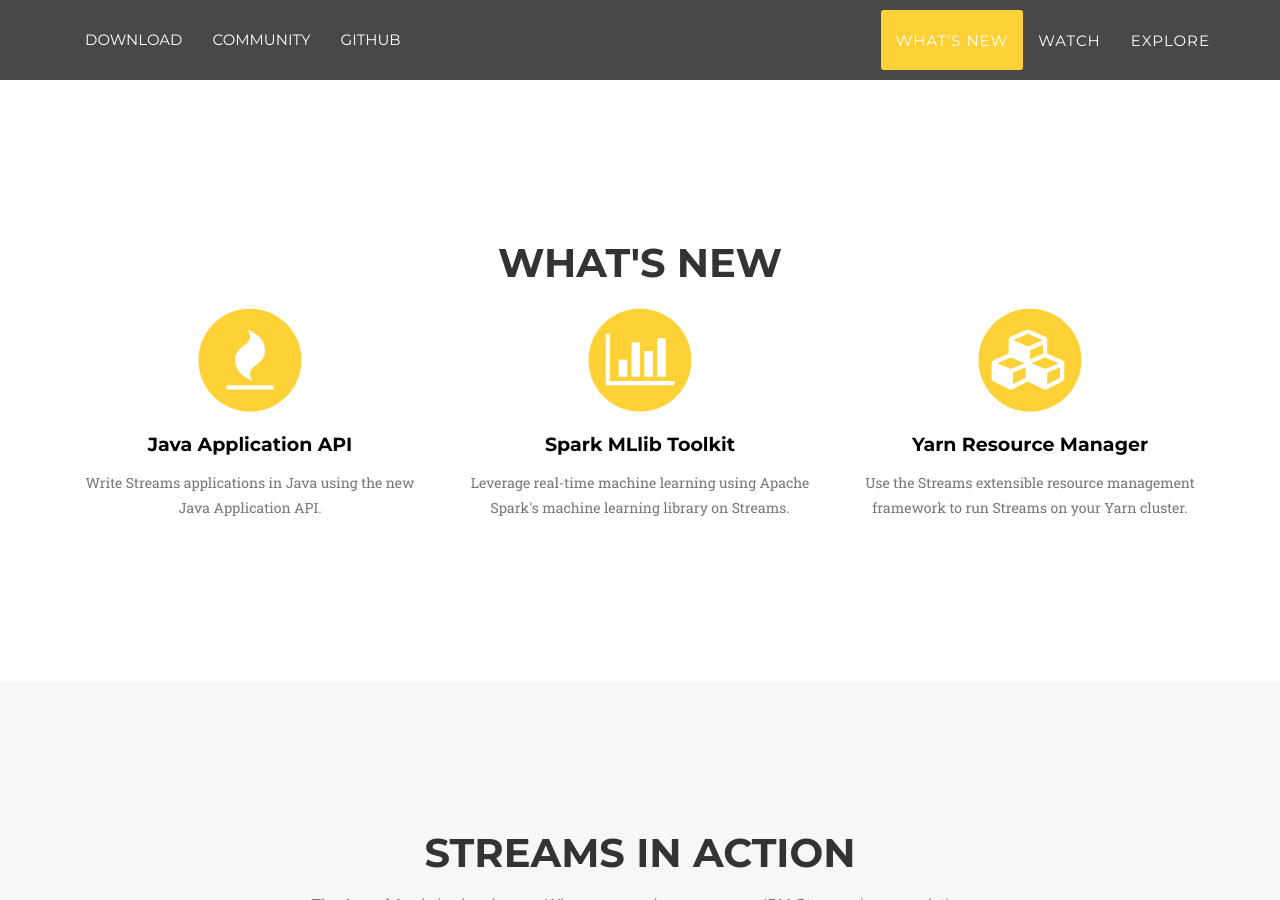
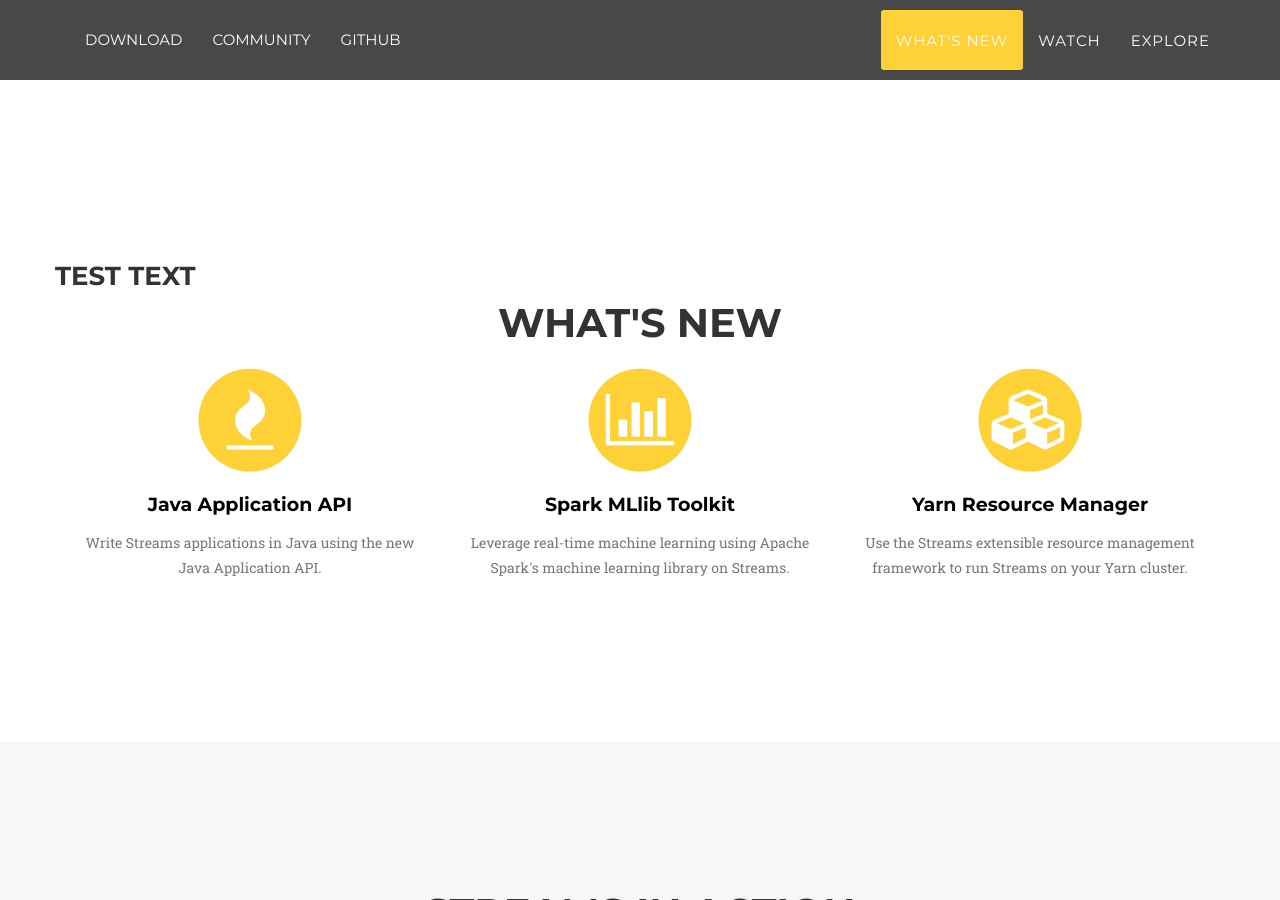
Before and after one commit to IBMStreams/IBMStreams.github.io, a Jekyll site: the page built from index.html, in a window 1280 px wide and 900 px high, scrolled down 786 px. Built offline with Jekyll 4.4.1, drawn with Linux system fonts in a browser that asks for light colours; some web fonts are replaced.

Commit message:
Update whatsNew.html

```diff
--- a/_includes/whatsNew.html
+++ b/_includes/whatsNew.html
@@ -2,6 +2,7 @@
     <section id="WhatsNew">
         <div class="container">
             <div class="row">
+                <h3> test text</h3>
                 <div class="col-lg-12 text-center">
                     <h2 class="section-heading">What's New</h2>
                 </div>
```
